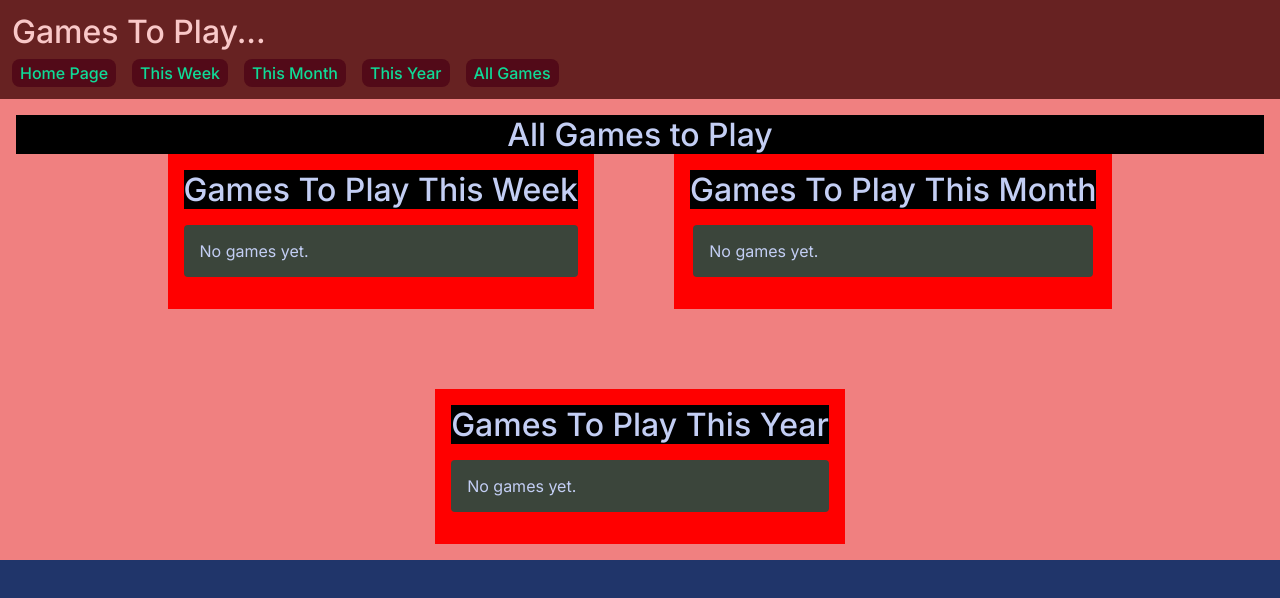
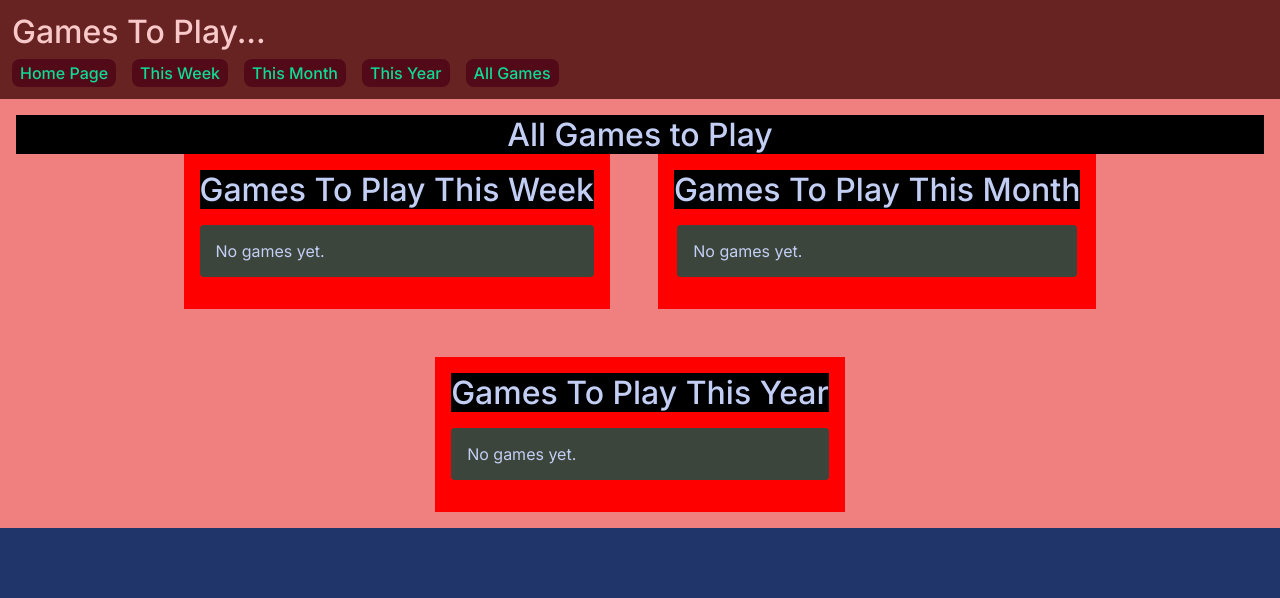
Before and after one commit to franco-ortega/to-do-games, a Next.js app: page /all in a window 1280 px wide. Shown: the top 598 px of the page. Built offline with nearby package versions, Linux system fonts and the light colour scheme.

Commit message:
center the list on pages with one list and multiple lists while maintaining centered lists on AllGames page

```diff
--- a/components/allGames/AllGames.module.scss
+++ b/components/allGames/AllGames.module.scss
@@ -19,7 +19,11 @@
       flex-direction: row;
       flex-wrap: wrap;
       justify-content: center;
-      gap: 5rem;
+      gap: 3rem;
+
+      main {
+        margin-inline: 0;
+      }
     }
 
   }
--- a/components/gamesToPlay/GamesToPlay.module.scss
+++ b/components/gamesToPlay/GamesToPlay.module.scss
@@ -16,6 +16,6 @@
   }
 
   @media (min-width: 40rem) {
-    margin-inline: 0;
+    // margin-inline: 0;
   }
 }
```
